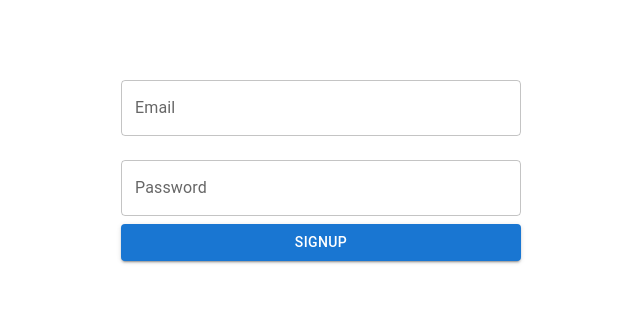
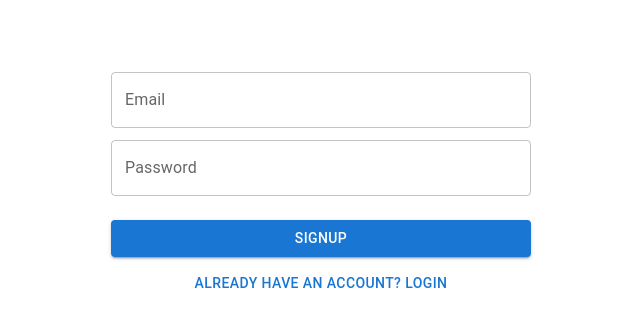
Before and after one commit to Sreechakram/never-alone-again-frontend, a React (Create React App) app: page /signup in a window 1280 px wide. Shown: the top 326 px of the page, without its empty margins (319-959 px from the left). Built offline with nearby package versions, Linux system fonts and the light colour scheme.

Commit message:
css issues fixed

```diff
--- a/src/pages/authentication/Login.jsx
+++ b/src/pages/authentication/Login.jsx
@@ -42,15 +42,20 @@ const Login = () => {
     }
   };
 
-
   return (
-    <Box sx={{ maxWidth: 400, mt: 8, mx: 'auto' }}>
+    <Box
+      sx={{
+        maxWidth: 420,
+        mx: 'auto',
+        px: { xs: 2, sm: 3 },
+        mt: { xs: 6, sm: 8 },
+      }}
+    >
       <form onSubmit={handleSubmit(onSubmit)} noValidate>
-
         <TextField
           label="Email"
           fullWidth
-          margin="normal"
+          margin="dense"
           error={!!errors.email}
           helperText={errors.email?.message}
           {...register('email', {
@@ -66,7 +71,8 @@ const Login = () => {
           label="Password"
           type="password"
           fullWidth
-          margin="normal"
+          margin="dense"
+          sx={{ mb: 1 }}
           error={!!errors.password}
           helperText={errors.password?.message}
           {...register('password', {
@@ -84,12 +90,20 @@ const Login = () => {
           {status === 'loading' ? 'Logging in…' : 'Login'}
         </Button>
 
+        <Button
+          variant="text"
+          fullWidth
+          sx={{ mt: 1 }}
+          onClick={() => navigate('/signup')}
+        >
+          Don’t have an account? Signup
+        </Button>
+
         {localError && (
           <Alert severity="error" sx={{ mt: 2 }}>
             {localError}
           </Alert>
         )}
-
       </form>
     </Box>
   );
--- a/src/pages/authentication/Signup.jsx
+++ b/src/pages/authentication/Signup.jsx
@@ -17,36 +17,34 @@ const Signup = () => {
     const result = await dispatch(signupUser(data));
     const response = result.payload;
 
-    // console.log("Response:", response);
-
-    // SUCCESS -> new user OR unverified user -> move to OTP
     if (signupUser.fulfilled.match(result) && response?.status === true) {
       dispatch(setUser({ email: data.email }));
-      navigate("/verify-otp");
+      navigate('/verify-otp');
       return;
     }
 
-    // USER ALREADY VERIFIED -> just show message, DO NOT redirect
-    if (response?.message?.includes("already verified")) {
-      setLocalError("User already exists. Please log in.");
+    if (response?.message?.includes('already verified')) {
+      setLocalError('User already exists. Please log in.');
       return;
     }
 
-    // Any other error
-    setLocalError(
-      response?.message ||
-      result.error?.message ||
-      "Signup failed"
-    );
+    setLocalError(response?.message || result.error?.message || 'Signup failed');
   };
 
   return (
-    <Box sx={{ maxWidth: 400, mt: 8, mx: 'auto' }}>
-      <form onSubmit={handleSubmit(onSubmit)}>
+    <Box
+      sx={{
+        maxWidth: 420,
+        mx: 'auto',
+        px: { xs: 2, sm: 3 },
+        mt: { xs: 6, sm: 8 },
+      }}
+    >
+      <form onSubmit={handleSubmit(onSubmit)} noValidate>
         <TextField
           label="Email"
           fullWidth
-          margin="normal"
+          margin="dense"
           {...register('email', { required: true })}
         />
 
@@ -54,7 +52,8 @@ const Signup = () => {
           label="Password"
           type="password"
           fullWidth
-          margin="normal"
+          margin="dense"
+          sx={{ mb: 1 }}
           {...register('password', { required: true })}
         />
 
@@ -63,8 +62,18 @@ const Signup = () => {
           type="submit"
           fullWidth
           disabled={status === 'loading'}
+          sx={{ mt: 2 }}
         >
-          {status === 'loading' ? 'Signing up...' : 'Signup'}
+          {status === 'loading' ? 'Signing up…' : 'Signup'}
+        </Button>
+
+        <Button
+          variant="text"
+          fullWidth
+          sx={{ mt: 1 }}
+          onClick={() => navigate('/login')}
+        >
+          Already have an account? Login
         </Button>
 
         {localError && (
```
Lines whose indentation alone changed are shown as unchanged.
